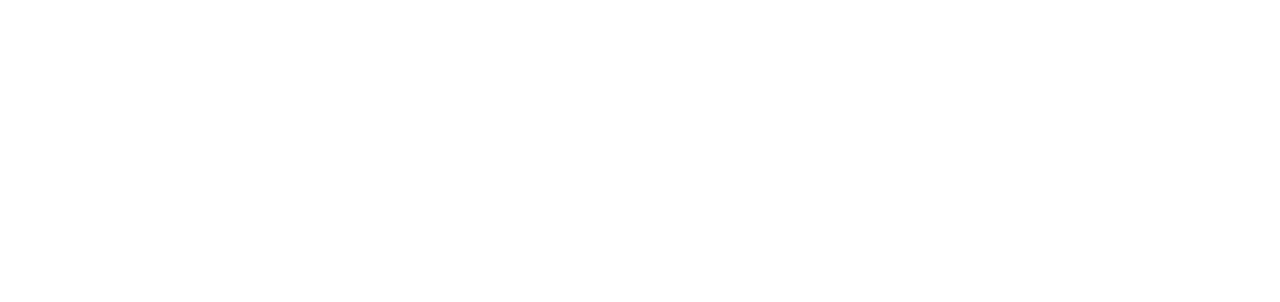
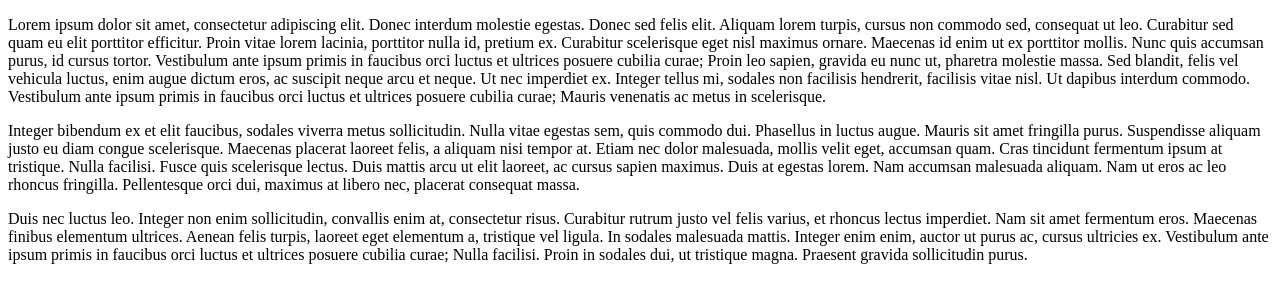
Before and after one commit to Ahmed-aleryani/recodedGroup3, a plain HTML site: page index.html in a window 1280 px wide. Drawn offline with Linux system fonts and the light colour scheme.

Commit message:
ahmed commit

```diff
--- a/index.html
+++ b/index.html
@@ -4,6 +4,16 @@
 
   </head>
   <body>
+  <p>
+
+Lorem ipsum dolor sit amet, consectetur adipiscing elit. Donec interdum molestie egestas. Donec sed felis elit. Aliquam lorem turpis, cursus non commodo sed, consequat ut leo. Curabitur sed quam eu elit porttitor efficitur. Proin vitae lorem lacinia, porttitor nulla id, pretium ex. Curabitur scelerisque eget nisl maximus ornare. Maecenas id enim ut ex porttitor mollis. Nunc quis accumsan purus, id cursus tortor. Vestibulum ante ipsum primis in faucibus orci luctus et ultrices posuere cubilia curae; Proin leo sapien, gravida eu nunc ut, pharetra molestie massa. Sed blandit, felis vel vehicula luctus, enim augue dictum eros, ac suscipit neque arcu et neque. Ut nec imperdiet ex. Integer tellus mi, sodales non facilisis hendrerit, facilisis vitae nisl. Ut dapibus interdum commodo. Vestibulum ante ipsum primis in faucibus orci luctus et ultrices posuere cubilia curae; Mauris venenatis ac metus in scelerisque.
+  </p>
+<p>
+  Integer bibendum ex et elit faucibus, sodales viverra metus sollicitudin. Nulla vitae egestas sem, quis commodo dui. Phasellus in luctus augue. Mauris sit amet fringilla purus. Suspendisse aliquam justo eu diam congue scelerisque. Maecenas placerat laoreet felis, a aliquam nisi tempor at. Etiam nec dolor malesuada, mollis velit eget, accumsan quam. Cras tincidunt fermentum ipsum at tristique. Nulla facilisi. Fusce quis scelerisque lectus. Duis mattis arcu ut elit laoreet, ac cursus sapien maximus. Duis at egestas lorem. Nam accumsan malesuada aliquam. Nam ut eros ac leo rhoncus fringilla. Pellentesque orci dui, maximus at libero nec, placerat consequat massa.
+</p>
+<p>
+  Duis nec luctus leo. Integer non enim sollicitudin, convallis enim at, consectetur risus. Curabitur rutrum justo vel felis varius, et rhoncus lectus imperdiet. Nam sit amet fermentum eros. Maecenas finibus elementum ultrices. Aenean felis turpis, laoreet eget elementum a, tristique vel ligula. In sodales malesuada mattis. Integer enim enim, auctor ut purus ac, cursus ultricies ex. Vestibulum ante ipsum primis in faucibus orci luctus et ultrices posuere cubilia curae; Nulla facilisi. Proin in sodales dui, ut tristique magna. Praesent gravida sollicitudin purus.
+</p>
 
   </body>
 </html>
```
